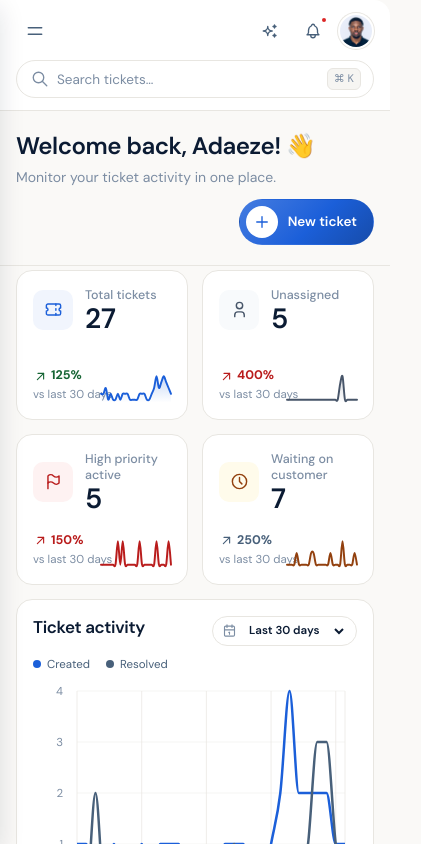
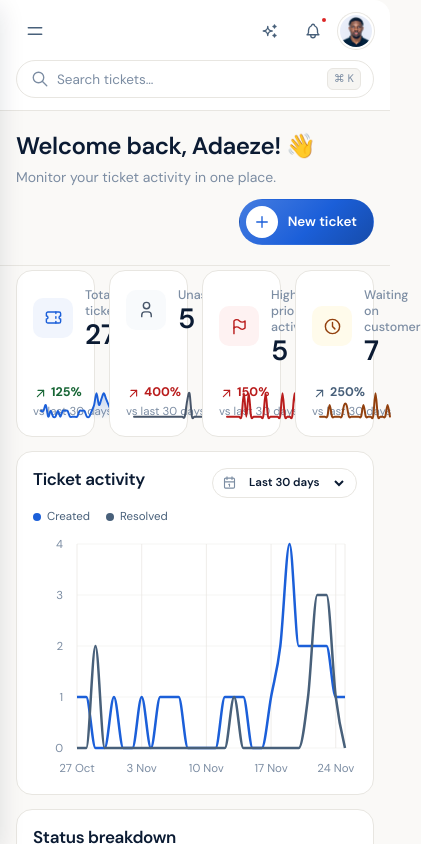
Before and after one commit to RealSauve/fixly, a React (Vite) app: page / in a window 390 px wide. Shown: the top 844 px of the page, 421 px wide, since content can reach past the window. Built offline with nearby package versions, Linux system fonts and the light colour scheme.

Commit message:
Keep four KPI cards on one row

```diff
--- a/src/styles/dashboard.css
+++ b/src/styles/dashboard.css
@@ -1549,10 +1549,6 @@
    ========================================================= */
 
 @media (max-width: 1279px) {
-  .dash-row--kpis {
-    grid-template-columns: repeat(2, minmax(0, 1fr));
-  }
-
   .dash-row--mid {
     grid-template-columns: 1fr;
   }
```
